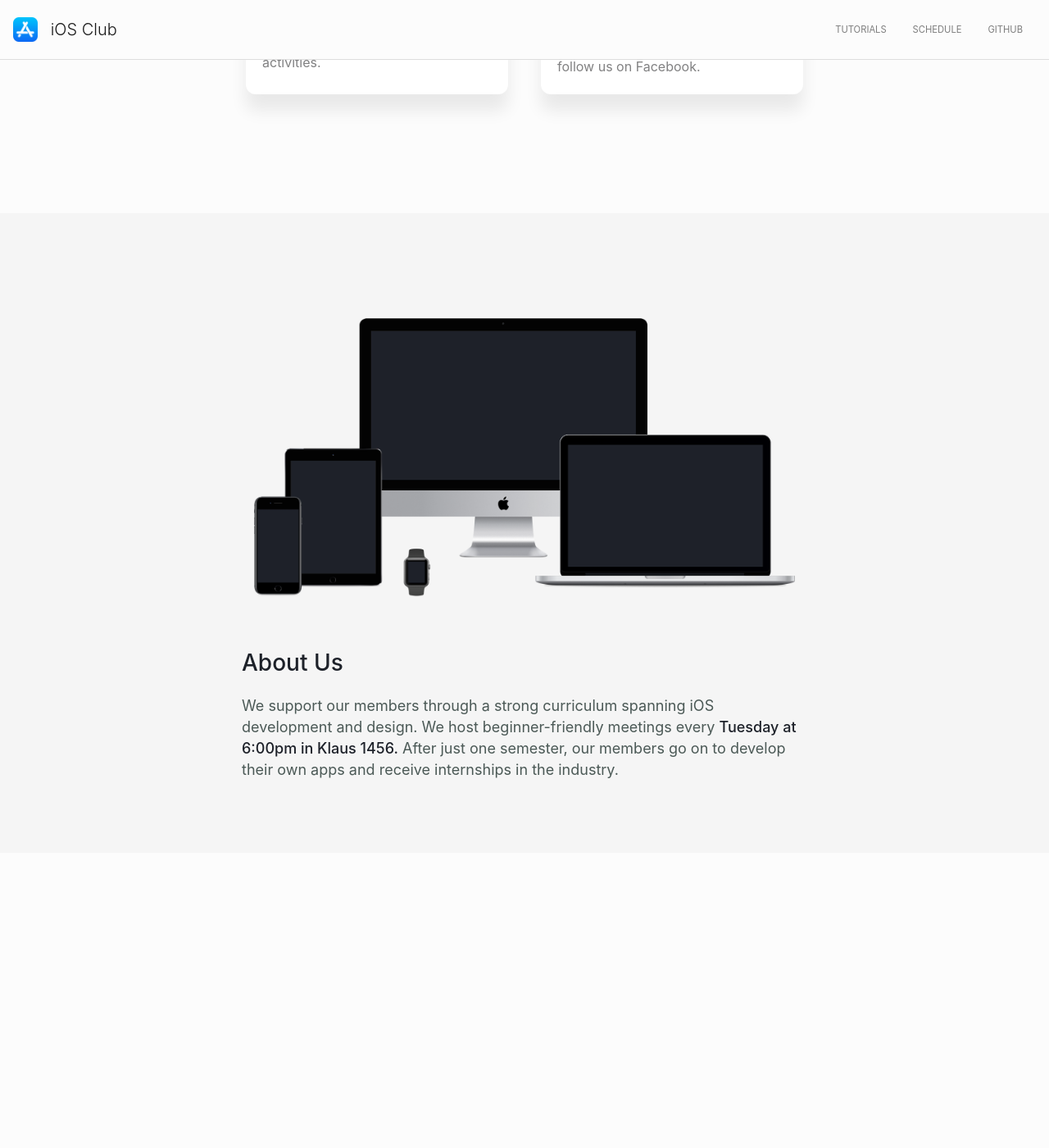
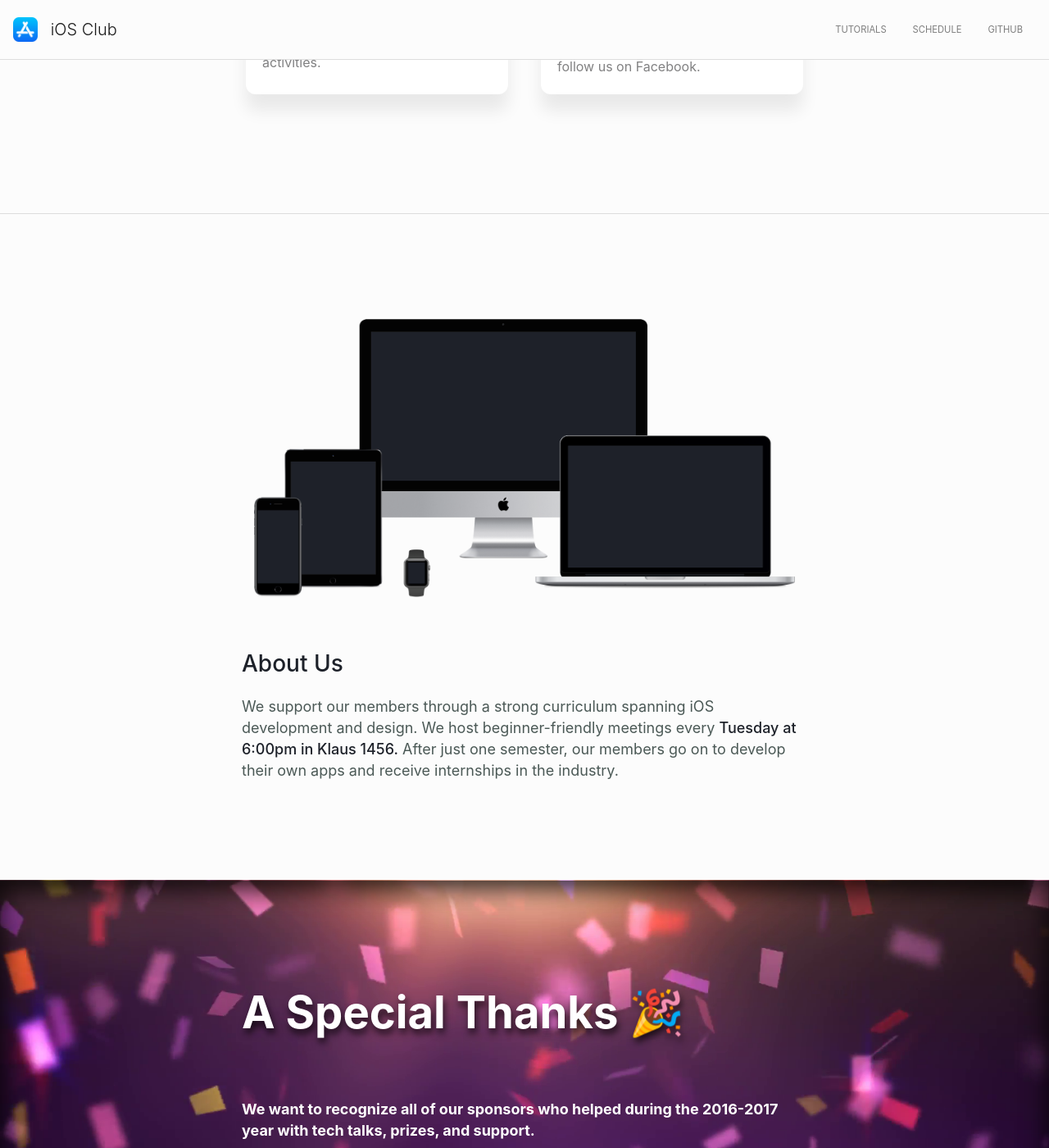
Before and after one commit to gauravtamhan/iosclub_website, a Jekyll site: the page built from index.md, in a window 1280 px wide and 1400 px high, scrolled down 640 px. Shown: the whole window at 82% size. Built offline with Jekyll 4.4.1, drawn with Linux system fonts in a browser that asks for light colours; nearby versions of some CDN libraries; comment, search, counter and statistics services are not loaded; before the commit the page ends 1680 px from its top, so only the background shows below that.

Commit message:
Added sponsor section

```diff
--- a/_layouts/home.html
+++ b/_layouts/home.html
@@ -56,3 +56,40 @@ layout: master
         </div>
     </div>
 </div>
+
+<div class="bg thanks" style="background-image:url({{site.baseurl}}/images/home/confetti.png)">
+    <div class="container">
+        <div class="row">
+            <div class="col">
+                <h1>A Special Thanks 🎉</h1>
+            </div>
+        </div>
+        <div class="row med-spacer note">
+            <div class="col about-us white">
+                <h4>We want to recognize all of our sponsors who helped during the 2016-2017 year with tech talks, prizes,
+                    and support.</h4>
+            </div>
+        </div>
+        <div class="row med-spacer logos">
+            <div class="col-sm">
+                <img src="{{ site.baseurl }}/images/home/mailChimp-white.png" />
+            </div>
+            <div class="col-sm">
+                <img src="{{ site.baseurl }}/images/home/ingeniousMed-white.png" />
+            </div>
+            <div class="col-sm">
+                <img src="{{ site.baseurl }}/images/home/airwatch-white.png" />
+            </div>
+        </div>
+    </div>
+</div>
+
+<div class="bg no-border">
+    <div class="container">
+        <div class="row">
+            <div class="col">
+                <h1>next section</h1>
+            </div>
+        </div>
+    </div>
+</div>
--- a/css/style-1.css
+++ b/css/style-1.css
@@ -185,13 +185,42 @@ img.devices {
 }
 
 .bg {
-    background-color: rgb(245, 245, 245);
-    /* border-top: 1px solid rgba(0,0,0,.12); */
-    padding: 8rem 0 4rem;
+    /* background-color: rgb(245, 245, 245); */
+    border-top: 1px solid rgba(0,0,0,.12);
+    padding: 8rem 0 6rem;
     /* box-shadow: inset 0px 1px 30px rgba(0,0,0,.1) */
 }
 
+.thanks {
+    background-size: cover;
+    background-position: center;
+    box-shadow: inset 0px 9px 30px 3px rgba(0,0,0,0.8);
+}
 
+.thanks h1 {
+    font-size: 3.4rem;
+    font-weight: 700;
+    color: white;
+    text-shadow: 2px 6px 8px rgba(0,0,0,.7);
+}
+
+.white h4 {
+    color: white;
+    font-weight: 700;
+}
+
+.no-border {
+    border-top: none;
+}
+
+.logos .col-sm {
+    text-align: center;
+}
+
+.logos img {
+    padding: 1rem 0;
+    max-width: 90%;
+}
 
 /* Large devices (desktops, less than 1200px) */
 @media (max-width: 1199px) {
@@ -252,12 +281,16 @@ img.devices {
         font-size: 2.7rem;
     }
 
-    .intro, .about-us {
+    .intro, .about-us, .thanks h1 {
         text-align: center;
     }
 
     .intro h1 {
         font-size: 42px;
+    }
+
+    .thanks h1 {
+        font-size: 3.2rem;
     }
 
 }
@@ -277,6 +310,23 @@ img.devices {
     .about-us h4 {
         font-size: 16px;
         line-height: 24px;
+    }
+
+    .thanks h1 {
+        font-size: 2.2rem;
+    }
+
+    .logos img {
+        padding: 2rem 0;
+        max-width: 40%;
+    }
+
+    .logos {
+        margin-top: 0;
+    }
+
+    .note {
+        margin-top: 1.2rem;
     }
 }
 
```
Also changed, not shown: images/home/airwatch-white.png (added), images/home/confetti.png (added), images/home/ingeniousMed-white.png (added), images/home/mailChimp-white.png (added).
